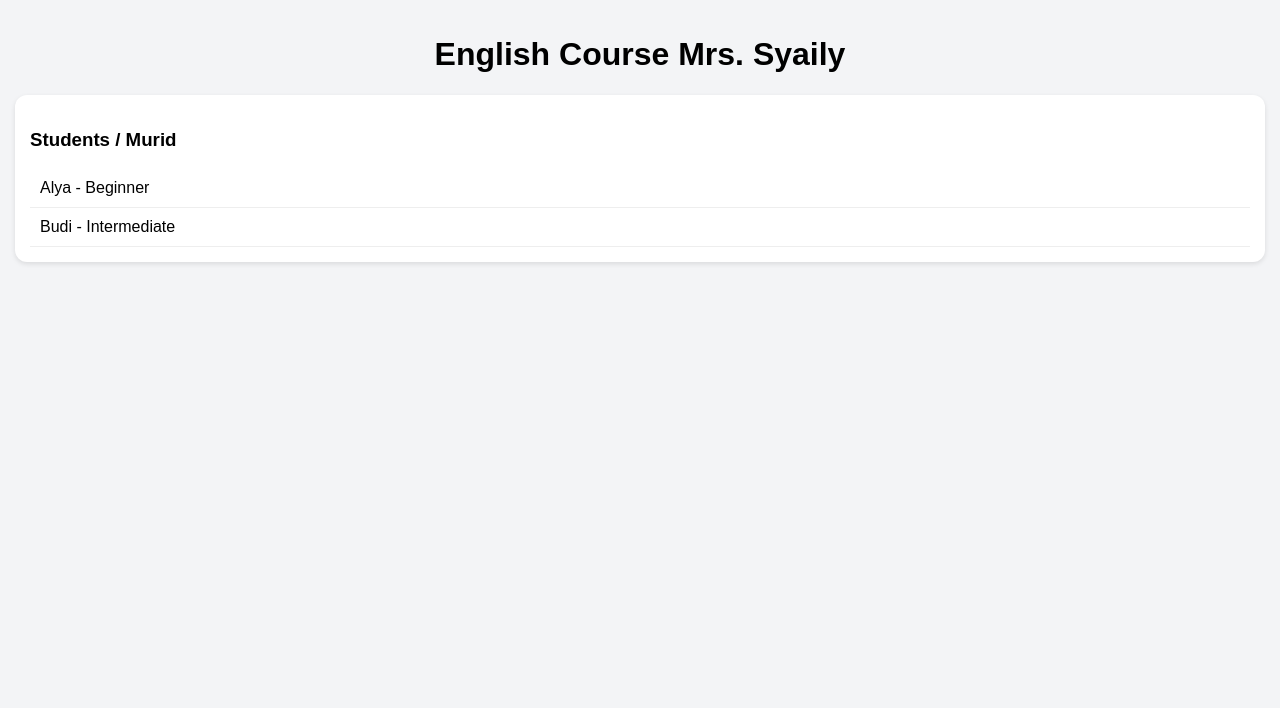
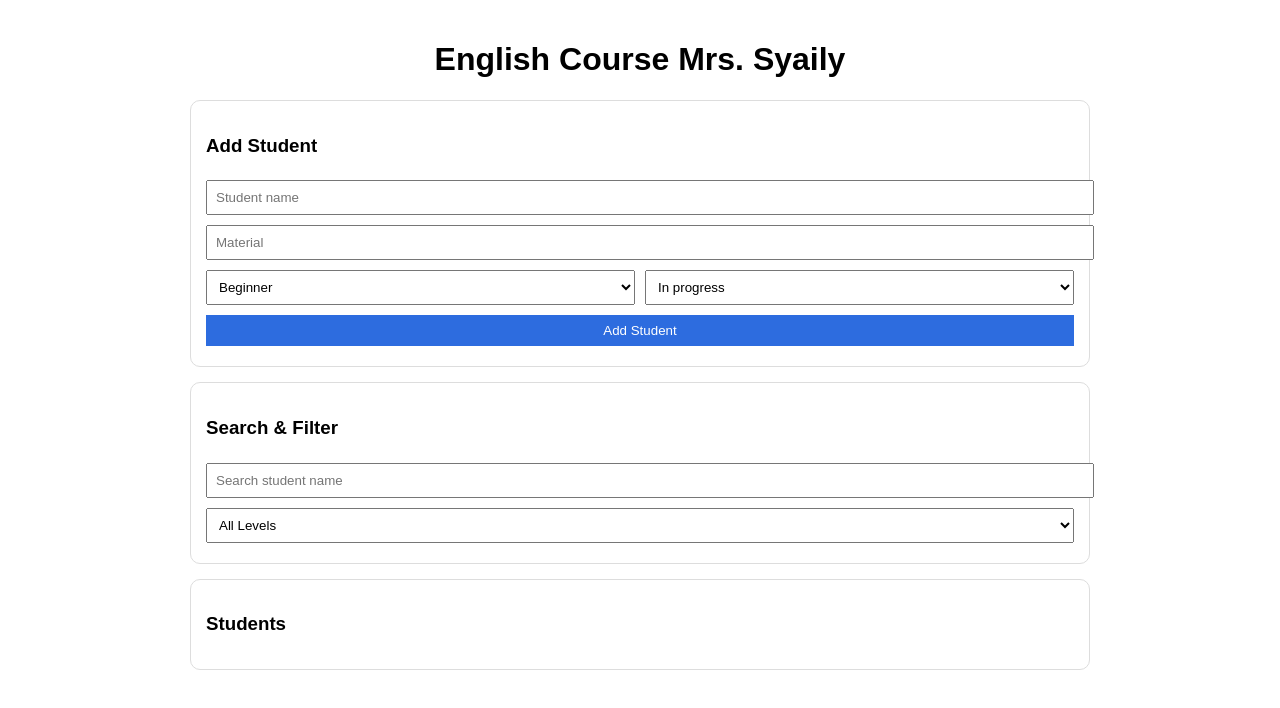
Before and after one commit to syailymutiarasari/englishcoursemrssyaily, a plain HTML site: page index.html in a window 1280 px wide. Drawn offline with Linux system fonts and the light colour scheme.

Commit message:
Update index.html

```diff
--- a/index.html
+++ b/index.html
@@ -2,122 +2,136 @@
 <html>
 <head>
   <title>English Course Mrs. Syaily</title>
-  <meta name="viewport" content="width=device-width, initial-scale=1.0">
   <style>
-    body {
-      font-family: Arial;
-      margin: 0;
-      background: #f3f4f6;
+    body { font-family: Arial; padding: 20px; max-width: 900px; margin: auto; }
+    h1 { text-align: center; }
+
+    .box {
+      border: 1px solid #ddd;
+      padding: 15px;
+      margin-bottom: 15px;
+      border-radius: 10px;
     }
-    .container {
-      padding: 15px;
+
+    input, select, button {
+      padding: 8px;
+      margin: 5px 0;
+      width: 100%;
     }
-    h1 {
-      text-align: center;
-    }
-    .card {
-      background: white;
-      padding: 15px;
-      border-radius: 12px;
-      margin-bottom: 10px;
-      box-shadow: 0 2px 5px rgba(0,0,0,0.1);
-    }
-    .student {
-      padding: 10px;
-      border-bottom: 1px solid #eee;
+
+    button {
+      background: #2d6cdf;
+      color: white;
+      border: none;
       cursor: pointer;
     }
-    .student:hover {
-      background: #f9f9f9;
+
+    button:hover { background: #1b4fb3; }
+
+    .student {
+      border: 1px solid #ddd;
+      padding: 10px;
+      margin-top: 10px;
+      border-radius: 8px;
     }
-    .bar {
-      background: #ddd;
-      border-radius: 10px;
-      overflow: hidden;
-      margin-bottom: 8px;
-    }
-    .fill {
-      background: #3b82f6;
-      height: 10px;
-    }
-    .hidden {
-      display: none;
-    }
+
+    .row { display: flex; gap: 10px; }
+    .row > div { flex: 1; }
   </style>
 </head>
 
 <body>
 
-<div class="container">
-  <h1>English Course Mrs. Syaily</h1>
+<h1>English Course Mrs. Syaily</h1>
 
-  <!-- Student List -->
-  <div class="card">
-    <h3>Students / Murid</h3>
-    <div id="studentList"></div>
+<!-- FORM -->
+<div class="box">
+  <h3>Add Student</h3>
+
+  <input id="name" placeholder="Student name">
+  <input id="material" placeholder="Material">
+
+  <div class="row">
+    <select id="level">
+      <option>Beginner</option>
+      <option>Intermediate</option>
+      <option>Advanced</option>
+    </select>
+
+    <select id="status">
+      <option>In progress</option>
+      <option>Not yet mastered</option>
+      <option>Mastered</option>
+    </select>
   </div>
 
-  <!-- Detail -->
-  <div class="card hidden" id="detail">
-    <h2 id="name"></h2>
-    <p id="level"></p>
+  <button onclick="addStudent()">Add Student</button>
+</div>
 
-    <h4>Progress</h4>
-    <div id="progress"></div>
+<!-- SEARCH & FILTER -->
+<div class="box">
+  <h3>Search & Filter</h3>
 
-    <h4>Teacher Notes / Catatan Guru</h4>
-    <p id="notes"></p>
-  </div>
+  <input id="search" onkeyup="render()" placeholder="Search student name">
+
+  <select id="filter" onchange="render()">
+    <option value="All">All Levels</option>
+    <option value="Beginner">Beginner</option>
+    <option value="Intermediate">Intermediate</option>
+    <option value="Advanced">Advanced</option>
+  </select>
+</div>
+
+<!-- LIST -->
+<div class="box">
+  <h3>Students</h3>
+  <div id="list"></div>
 </div>
 
 <script>
-const students = [
-  {
-    name: "Alya",
-    level: "Beginner",
-    progress: { speaking: 7, writing: 6, reading: 8, listening: 7 },
-    notes: "Good improvement this week 👍"
-  },
-  {
-    name: "Budi",
-    level: "Intermediate",
-    progress: { speaking: 8, writing: 7, reading: 7, listening: 8 },
-    notes: "More confident in speaking 🎉"
-  }
-];
+let students = JSON.parse(localStorage.getItem("students")) || [];
 
-const list = document.getElementById("studentList");
-const detail = document.getElementById("detail");
+function addStudent() {
+  let name = document.getElementById("name").value;
+  let material = document.getElementById("material").value;
+  let level = document.getElementById("level").value;
+  let status = document.getElementById("status").value;
 
-students.forEach((s, i) => {
-  const div = document.createElement("div");
-  div.className = "student";
-  div.innerText = s.name + " - " + s.level;
-  div.onclick = () => showStudent(i);
-  list.appendChild(div);
-});
+  if (!name || !material) return alert("Isi data lengkap!");
 
-function showStudent(i) {
-  const s = students[i];
+  students.push({ name, material, level, status });
 
-  detail.classList.remove("hidden");
+  localStorage.setItem("students", JSON.stringify(students));
 
-  document.getElementById("name").innerText = s.name;
-  document.getElementById("level").innerText = "Level: " + s.level;
-  document.getElementById("notes").innerText = s.notes;
+  document.getElementById("name").value = "";
+  document.getElementById("material").value = "";
 
-  const progressDiv = document.getElementById("progress");
-  progressDiv.innerHTML = "";
+  render();
+}
 
-  Object.entries(s.progress).forEach(([k,v]) => {
-    progressDiv.innerHTML += `
-      <p>${k}</p>
-      <div class="bar">
-        <div class="fill" style="width:${v*10}%"></div>
-      </div>
-    `;
-  });
+function render() {
+  let list = document.getElementById("list");
+  let search = document.getElementById("search").value.toLowerCase();
+  let filter = document.getElementById("filter").value;
+
+  list.innerHTML = "";
+
+  students
+    .filter(s => s.name.toLowerCase().includes(search))
+    .filter(s => filter === "All" || s.level === filter)
+    .forEach(s => {
+      list.innerHTML += `
+        <div class="student">
+          <b>${s.name}</b><br>
+          Level: ${s.level}<br>
+          Material: ${s.material}<br>
+          Status: ${s.status}
+        </div>
+      `;
+    });
 }
+
+render();
 </script>
 
 </body>
```
